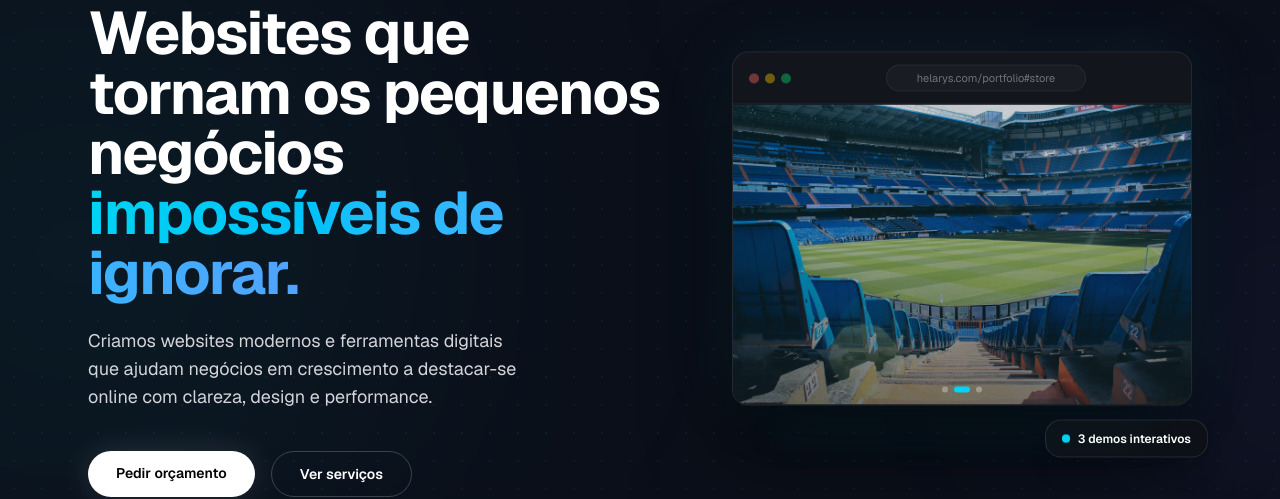
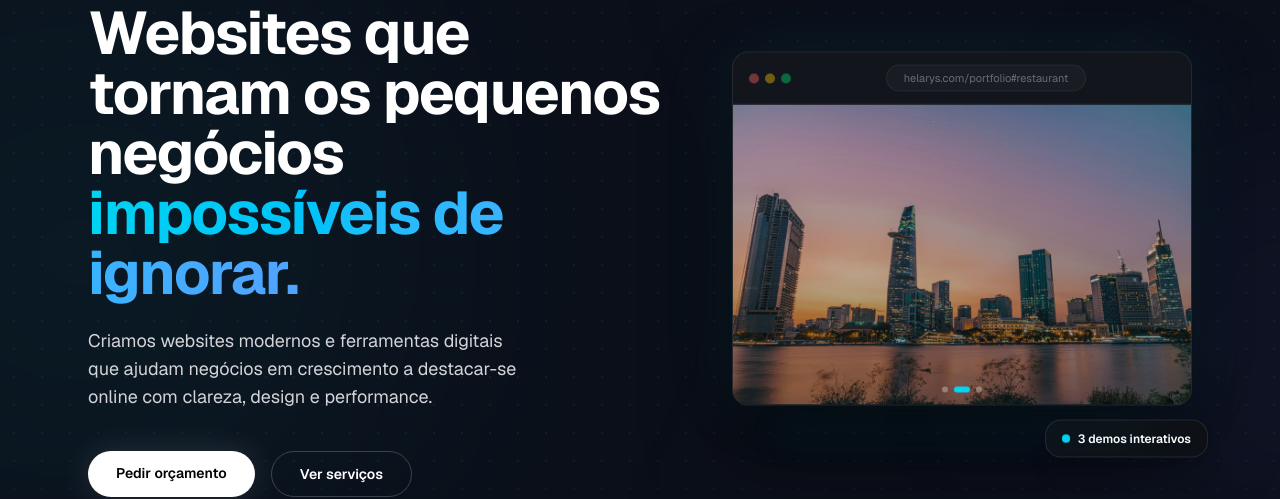
Before and after one commit to Esteves1903/Elaris_Project, a Next.js app: page / in a window 1280 px wide. Shown: the part 193-692 px from the top of the page. Built offline with nearby package versions, Linux system fonts and the light colour scheme; no server answers.

Commit message:
HeroSection: slow down slideshow interval from 3.5s to 6s
Co-Authored-By: Claude Sonnet 4.6 <noreply@anthropic.com>

```diff
--- a/src/components/ui/HeroSection.tsx
+++ b/src/components/ui/HeroSection.tsx
@@ -43,7 +43,7 @@ export function HeroSection() {
   useEffect(() => {
     const interval = setInterval(() => {
       setActiveIndex((prev) => (prev + 1) % demoSlides.length);
-    }, 3500);
+    }, 6000);
     return () => clearInterval(interval);
   }, []);
 
```
